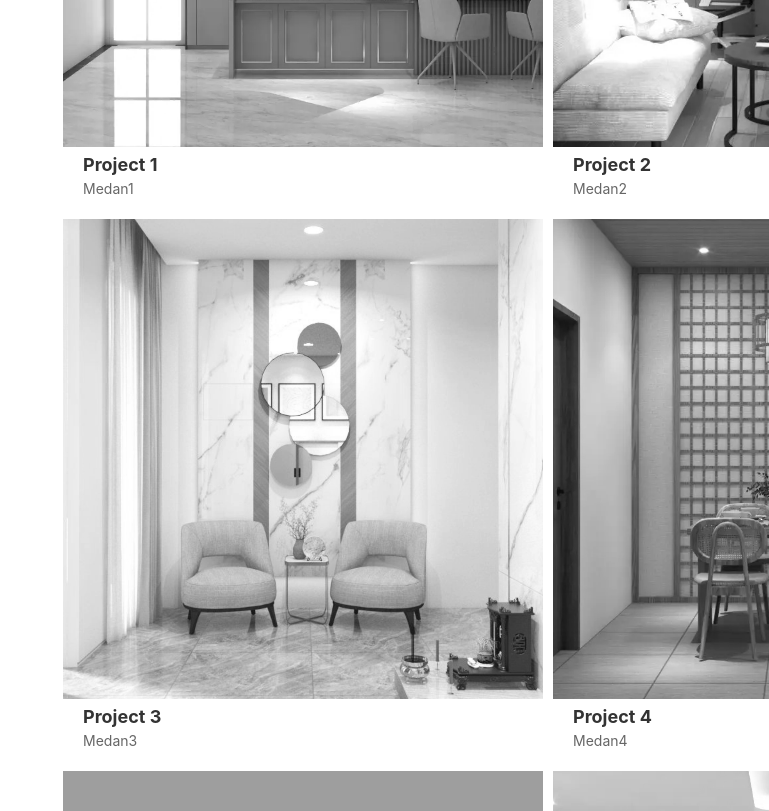
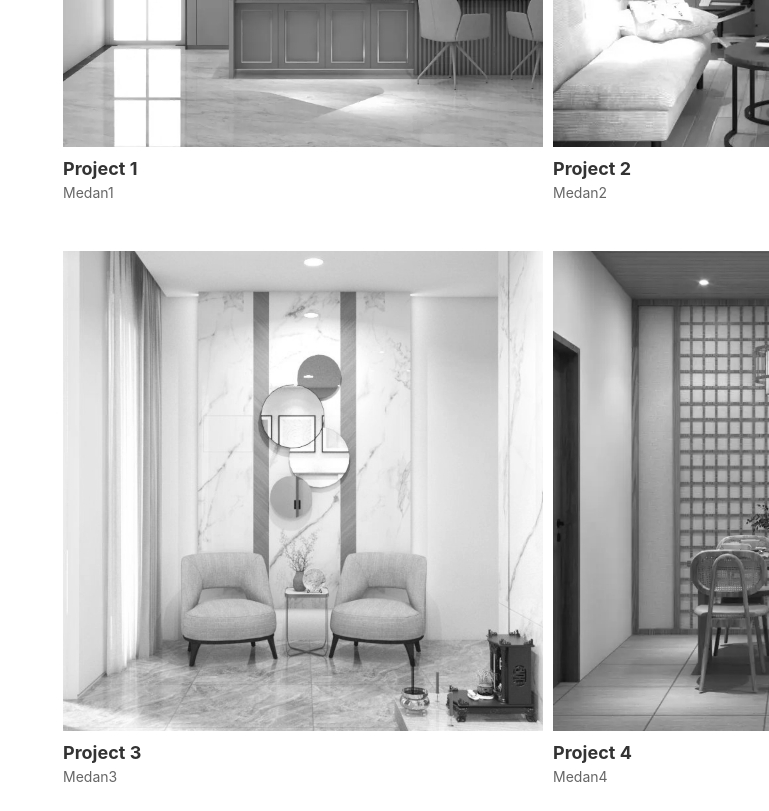
Before and after one commit to hlmyrsyd/muninterior-app, a React (Vite) app: page / in a window 1280 px wide. Shown: the part 1600-2411 px from the top of the page, without its empty margins (511-1280 px from the left). Built offline with nearby package versions, Linux system fonts and the light colour scheme; grey boxes are pictures that could not be loaded.

Commit message:
update projects caption bug

```diff
--- a/src/cards/basicCard.css
+++ b/src/cards/basicCard.css
@@ -24,7 +24,8 @@
 .basic-card .content {
     display: flex;
     flex-direction: column;
-    margin: -1rem 0 0 0;
+    margin: .5rem 0 3rem 0;
+    padding: 0;
 }
 
 .basic-card h2 {
```
